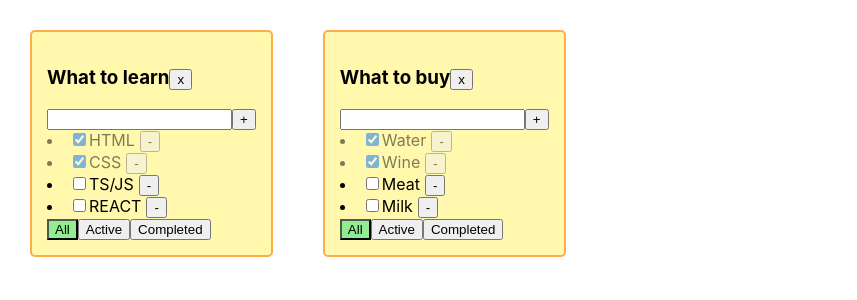
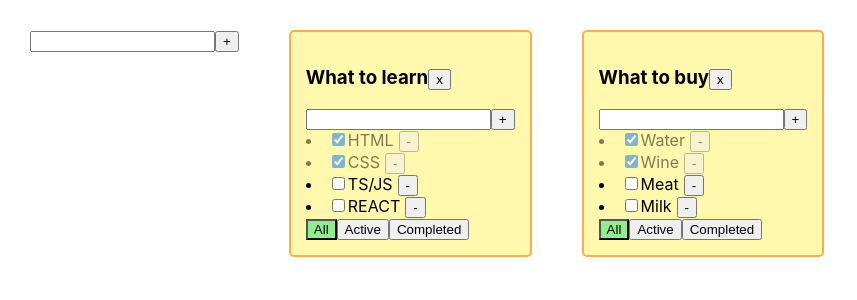
Before and after one commit to ElizabethKri/1-todolist, a React (Create React App) app: page / in a window 1280 px wide. Shown: the top 300 px of the page, without its empty margins (0-857 px from the left). Built offline with nearby package versions, Linux system fonts and the light colour scheme; the HTML template or start-up script is replaced by a standard one.

Commit message:
add ItemForm (button + input) + add Todolist

```diff
--- /dev/null
+++ b/src/AddItemForm.tsx
@@ -0,0 +1,52 @@
+import {ChangeEvent, useState} from 'react';
+
+type Props = {
+    addItem: (title: string) => void
+}
+
+const AddItemForm = ({addItem}: Props) => {
+    const [error, setError] = useState<null | string>(null)
+    const [addNewTitle, setAddNewTitle] = useState ('')
+
+    const handlerOnChange = (e: ChangeEvent<HTMLInputElement>) => {
+        setAddNewTitle (e.currentTarget.value)
+    }
+
+    const AddItemHandler = () => {
+        if (addNewTitle.trim() !== '') {
+            addItem (addNewTitle.trim())
+            setAddNewTitle('')
+            setError(null)
+        }
+        else {
+            setError('Title is required')
+        }
+    }
+
+    const handlerOnKeyDown = (e: React.KeyboardEvent<HTMLElement>) => {
+        if (e.key === 'Enter') {
+            addItem(addNewTitle)
+            setAddNewTitle('')
+            setError(null)
+        }
+    }
+
+
+    return (
+        <div>
+            <input className={error ? "error" : ""}
+                   value={addNewTitle}
+                   onChange={handlerOnChange}
+                   onKeyDown={handlerOnKeyDown}/>
+            {/*<input ref={inputRef}/>*/}
+            <button onClick={AddItemHandler}
+                // disabled={!(addNewTitle.trim())}
+            >+
+            </button>
+            {error && <div className={"error-message"}>{error}</div>}
+            {addNewTitle.length > 15 && <div>Recommended task title is 15 charters</div>}
+        </div>
+    );
+};
+
+export default AddItemForm;
--- a/src/App.tsx
+++ b/src/App.tsx
@@ -2,6 +2,7 @@ import React, {useMemo, useState} from 'react';
 import './App.css';
 import {Todolist} from './Todolist';
 import {v1} from 'uuid';
+import AddItemForm from './AddItemForm';
 
 export type nameBtnFiltered = 'All' | 'Active' | 'Completed'
 
@@ -122,6 +123,14 @@ function App() {
         delete tasks[todolistId]
     }
 
+    const addTodolist = (title: string) => {
+        const newId = v1()
+        const newTodo: TodolistType = {id: newId, title, filter: 'All'}
+        setTodolist([newTodo,...todolist])
+        setTasks({ [newId]: [], ...tasks})
+
+    }
+
     const todolistComp: Array<JSX.Element> = todolist.map(tl => {
 
         let filteredTask = tasks[tl.id]
@@ -145,8 +154,11 @@ function App() {
                 changeTaskStatus = {changeTaskStatus}
                 filter = {tl.filter}
                 removeTodolist ={removeTodolist}
+                addTodolist={addTodolist}
 
-        />)
+        />
+
+        )
     })
 
     // //при использовании хука useMemo
@@ -173,8 +185,10 @@ function App() {
     //         return filteredTask
     // }
 
+
     return (
         <div className="App">
+            <AddItemForm addItem={addTodolist}/>
 
             {/*const el = document. createelement("div")*/}
             {/*el.classList.add("App")*/}
--- a/src/Todolist.tsx
+++ b/src/Todolist.tsx
@@ -1,5 +1,6 @@
 import {nameBtnFiltered, TaskType} from './App';
 import {ChangeEvent,  useRef, useState} from 'react';
+import AddItemForm from './AddItemForm';
 
 
 type TodolistPropsType = {
@@ -13,6 +14,7 @@ type TodolistPropsType = {
     addTask: (title: string, todolistId: string) => void
     changeTaskStatus: (id: string, newChange: boolean, todolistId: string) =>void
     removeTodolist: (todolistId: string) => void
+    addTodolist: (title: string) => void
 
 }
 
@@ -20,26 +22,9 @@ type TodolistPropsType = {
 //регулярная функция
 export function Todolist({title, tasks, removeTask, filteredTask, addTask, changeTaskStatus, filter, todolistId, removeTodolist}: TodolistPropsType) {
 
-    const [addNewTitle, setAddNewTitle] = useState ('')
+
 
     const inputRef = useRef<HTMLInputElement>(null)
-
-    const [error, setError] = useState<null | string>(null)
-
-    const handlerOnChange = (e: ChangeEvent<HTMLInputElement>) => {
-        setAddNewTitle (e.currentTarget.value)
-    }
-
-    const onClickHandler = () => {
-        if (addNewTitle.trim() !== '') {
-            addTask (addNewTitle.trim(), todolistId)
-            setAddNewTitle('')
-            setError(null)
-        }
-        else {
-            setError('Title is required')
-        }
-    }
 
     const onClickHandlerRef = () => {
         if (inputRef.current) {
@@ -49,14 +34,6 @@ export function Todolist({title, tasks, removeTask, filteredTask, addTask, chang
             inputRef.current.value = ''
         }
 
-    }
-
-    const handlerOnKeyDown = (e: React.KeyboardEvent<HTMLElement>) => {
-            if (e.key === 'Enter') {
-               addTask(addNewTitle, todolistId)
-                setAddNewTitle('')
-                setError(null)
-            }
     }
 
     const filteredTaskAll = () => filteredTask ('All', todolistId)
@@ -89,6 +66,10 @@ export function Todolist({title, tasks, removeTask, filteredTask, addTask, chang
             })
             : <span>Your taskslist is empty </span>
 
+    const addTaskHandler = (title: string) =>{
+        addTask(title, todolistId)
+    }
+
     return (
         <div className="todolist">
             <div>
@@ -96,15 +77,7 @@ export function Todolist({title, tasks, removeTask, filteredTask, addTask, chang
                     {title}
                     <button onClick={() => removeTodolist(todolistId)}>x</button>
                 </h3>
-                <div>
-                    <input className={error ? "error": ""} value={addNewTitle} onChange={handlerOnChange} onKeyDown={handlerOnKeyDown}/>
-                    {/*<input ref={inputRef}/>*/}
-                    <button onClick={onClickHandler}
-                            // disabled={!(addNewTitle.trim())}
-                    >+</button>
-                    {error && <div className={"error-message"}>{error}</div>}
-                    {addNewTitle.length > 15 && <div>Recommended task title is 15 charters</div>}
-                </div>
+                <AddItemForm addItem={addTaskHandler}/>
                 <span>{taskElements}</span>
                 <div>
                     <button className={filter === 'All'? 'active-filter' : ''} onClick={filteredTaskAll}>All</button>
```
